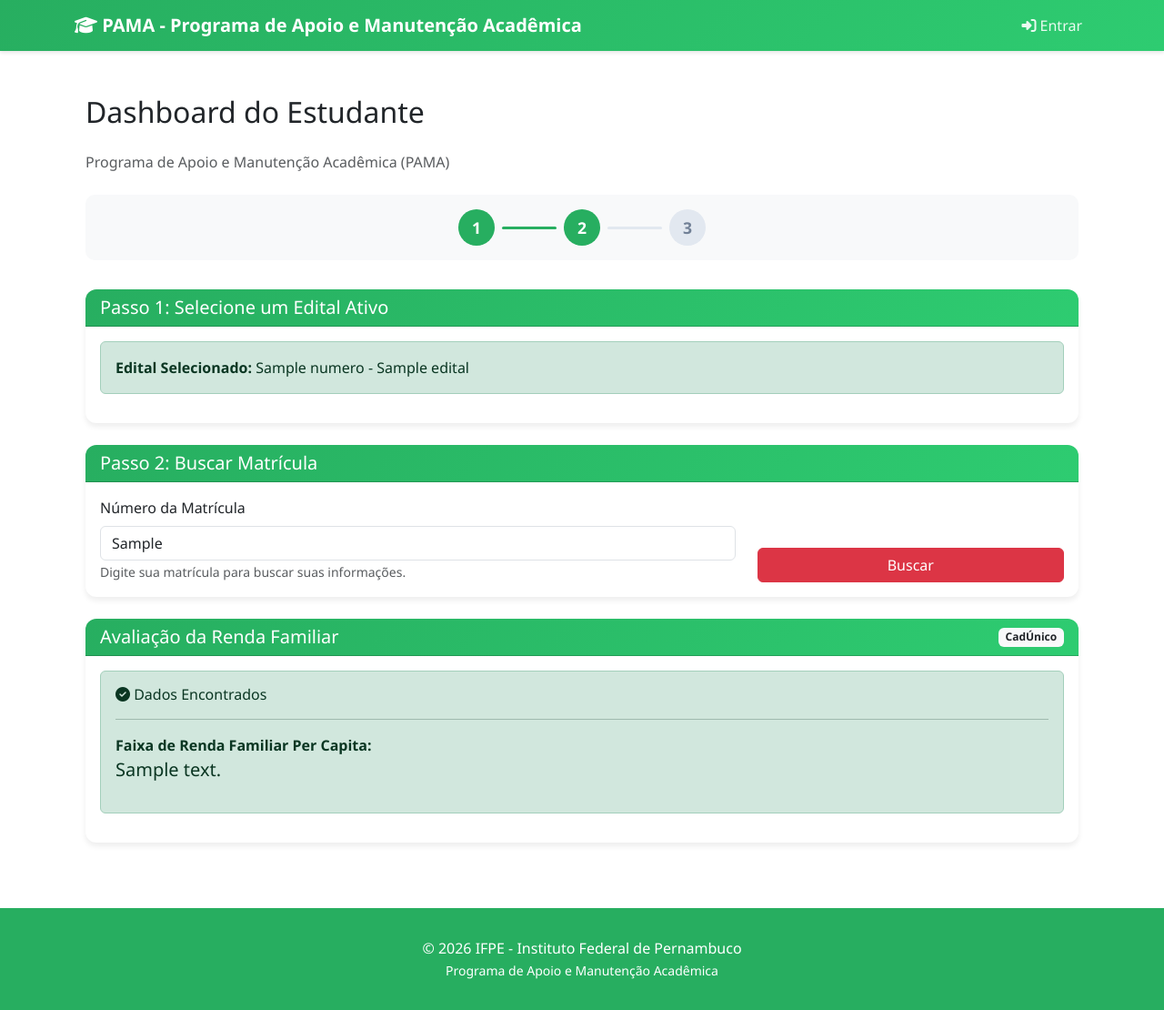
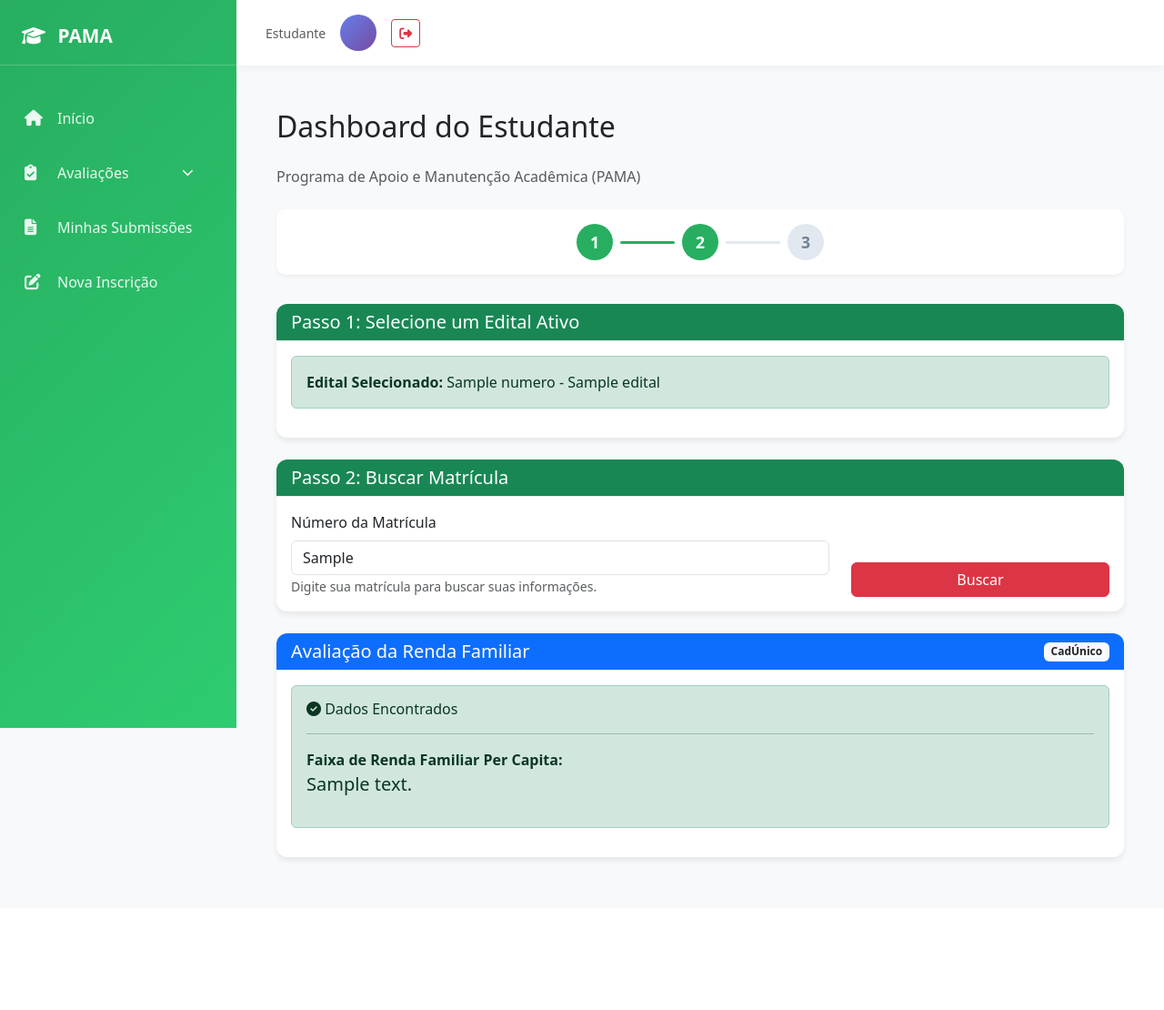
Before and after one commit to qwen-coder-dti-rei-ifpe/refluxo, a Django app: template templates/dashboard/student.html in a window 1280 px wide. Shown: the whole page at 91% size. After the commit the page ends 947 px from the top, so only its background shows below. Run offline with Django 5.2, Linux system fonts and the light colour scheme; the template is opened without the code that fills it: most values are stand-ins (such as "Sample title", 1, 10 or a date in 2020).

Commit message:
update branch

```diff
--- a/templates/dashboard/student.html
+++ b/templates/dashboard/student.html
@@ -1,4 +1,4 @@
-{% extends 'base.html' %}
+{% extends 'student_base.html' %}
 
 {% block title %}Dashboard do Estudante - PAMA{% endblock %}
 
@@ -6,7 +6,7 @@
 <style>
     body {
         background: none !important;
-        background-color: #fff !important;
+        background-color: #f8f9fa !important;
     }
     .pama-full-name {
         font-size: 0.9rem;
@@ -21,8 +21,9 @@
         gap: 0.5rem;
         margin-bottom: 2rem;
         padding: 1rem;
-        background-color: #f8f9fa;
+        background-color: white;
         border-radius: 10px;
+        box-shadow: 0 2px 4px rgba(0,0,0,0.05);
     }
 
     .progress-step {
```
Also changed, not shown: 1 other file.
